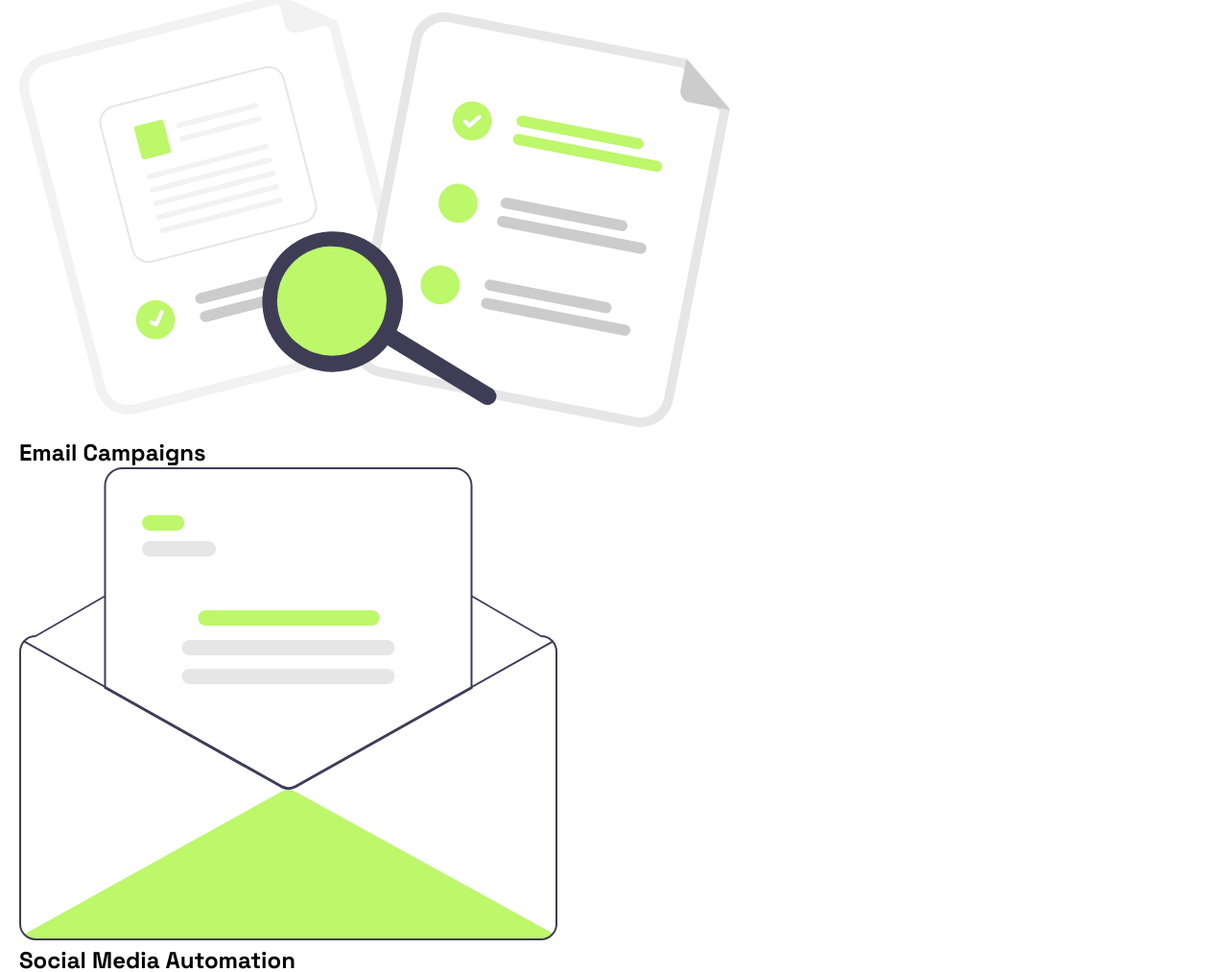
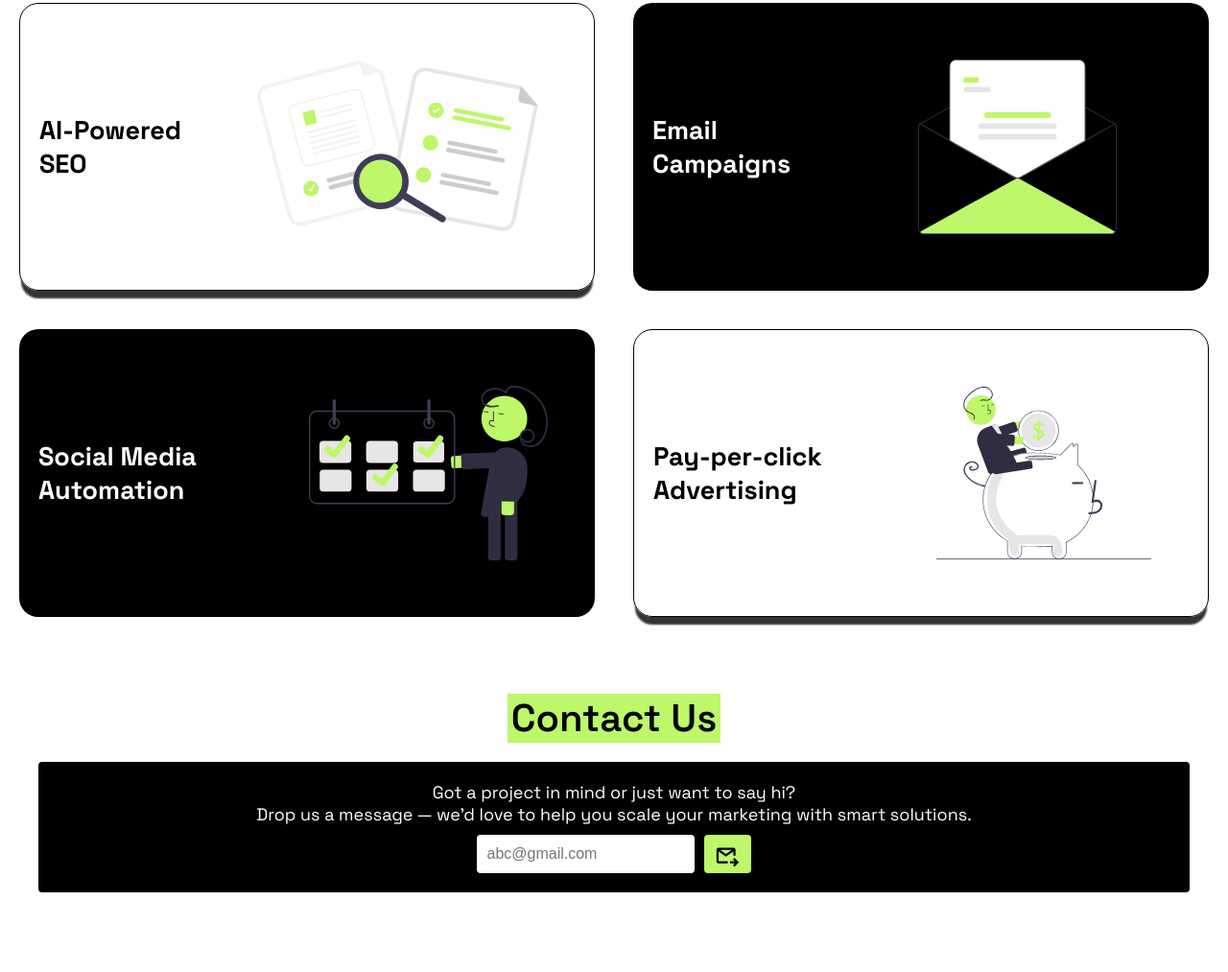
Before and after one commit to ShreyaS-2321/ByteBoost, a plain HTML site: page index.html in a window 1280 px wide. Shown: the part 906-1919 px from the top of the page at 96% size. After the commit the page ends 1876 px from the top, so only its background shows below. Drawn offline with nearby package versions, Linux system fonts and the light colour scheme.

Commit message:
Update style.css

```diff
--- a/style.css
+++ b/style.css
@@ -145,9 +145,115 @@ body{
     flex-direction: column;
 }
 
-.card-left{
-    width:300px;
+.service-container{
+    margin-top: 40px;
+    display: flex;
+    flex-direction:column;
+    justify-content: center;
+    align-items: center;
+    gap: 40px;
+}
+
+.servicecard-1{
+    display: flex;
+    justify-content:center;
+    align-items: center;
+    gap: 40px;
+}
+
+.servicecard-2{
+    display: flex;
+    justify-content:center;
+    align-items: center;
+    gap:40px
+}
+
+.card{
+    width:600px;
     height:300px;
+    border-radius:20px;
+    display: flex;
+    align-items: center;
+    justify-content: center;
+    font-size:18px;
+}
+
+.card-white{
     border:1px solid black;
+    box-shadow:0 10px 2px -2px rgba(0, 0, 0, 0.8);
+    padding:20px;
+}
+
+.card-black{
+    background-color: black;
+    color:white;
+    padding:20px;
+}
+
+.service-image{
+    width:70%;
+    height: 70%;
+    object-fit:contain;
+}
+
+.contact{
+    margin-top:20px;
+    width:100%;
+    padding:40px;
+    display: flex;
+    flex-direction: column;
+    gap: 20px;
+}
+
+.contact-container{
+    background-color: black;
+    width:100%;
+    padding:20px;
     border-radius:4px;
+    color:white;
+    display: flex;
+    flex-direction: column;
+    justify-content: center;
+    align-items: center;
 }
+
+.contact-container .text{
+    font-size: 18px;
+}
+
+.contact-container span{
+    font-size:28px;
+}
+
+.input-container{
+    width:100%;
+    display: flex;
+    justify-content: center;
+    gap: 10px;
+    align-items: center;
+    margin-top:10px;
+}
+
+.input-container input{
+    text-decoration: none;
+    width:fit-content;
+    height:40px;
+    padding: 10px;
+    border-radius: 4px;
+    border: none;
+    outline: none;
+    font-size: 16px;
+    box-sizing: border-box;
+}
+
+.btn2{
+    background-color:#bdf76a;
+    width: fit-content;
+    padding:10px;
+    color: black;
+    border-radius: 4px;
+    font-weight: 600;
+    box-sizing: border-box;
+    text-align: center;
+    height:40px;
+}
```
